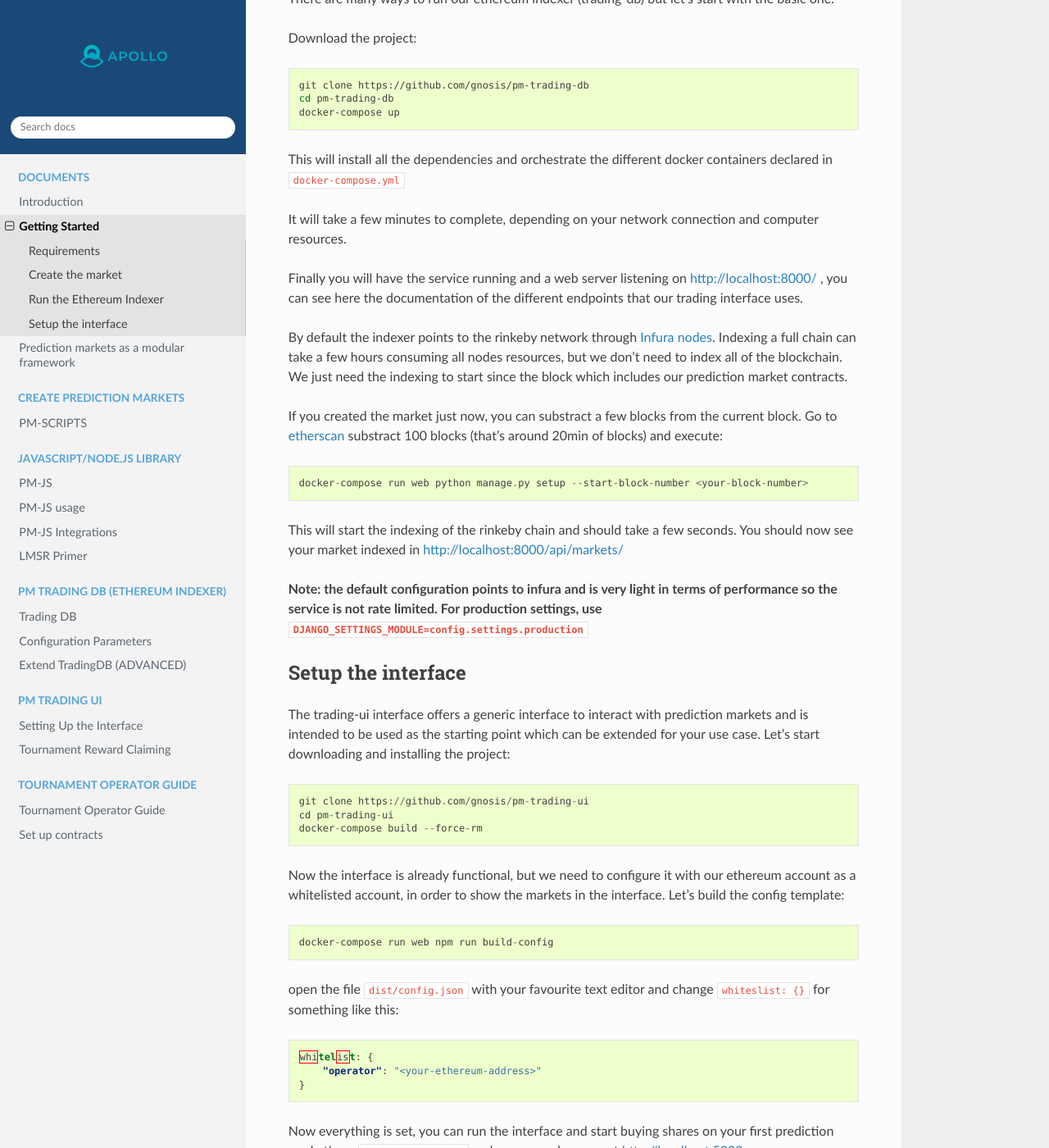
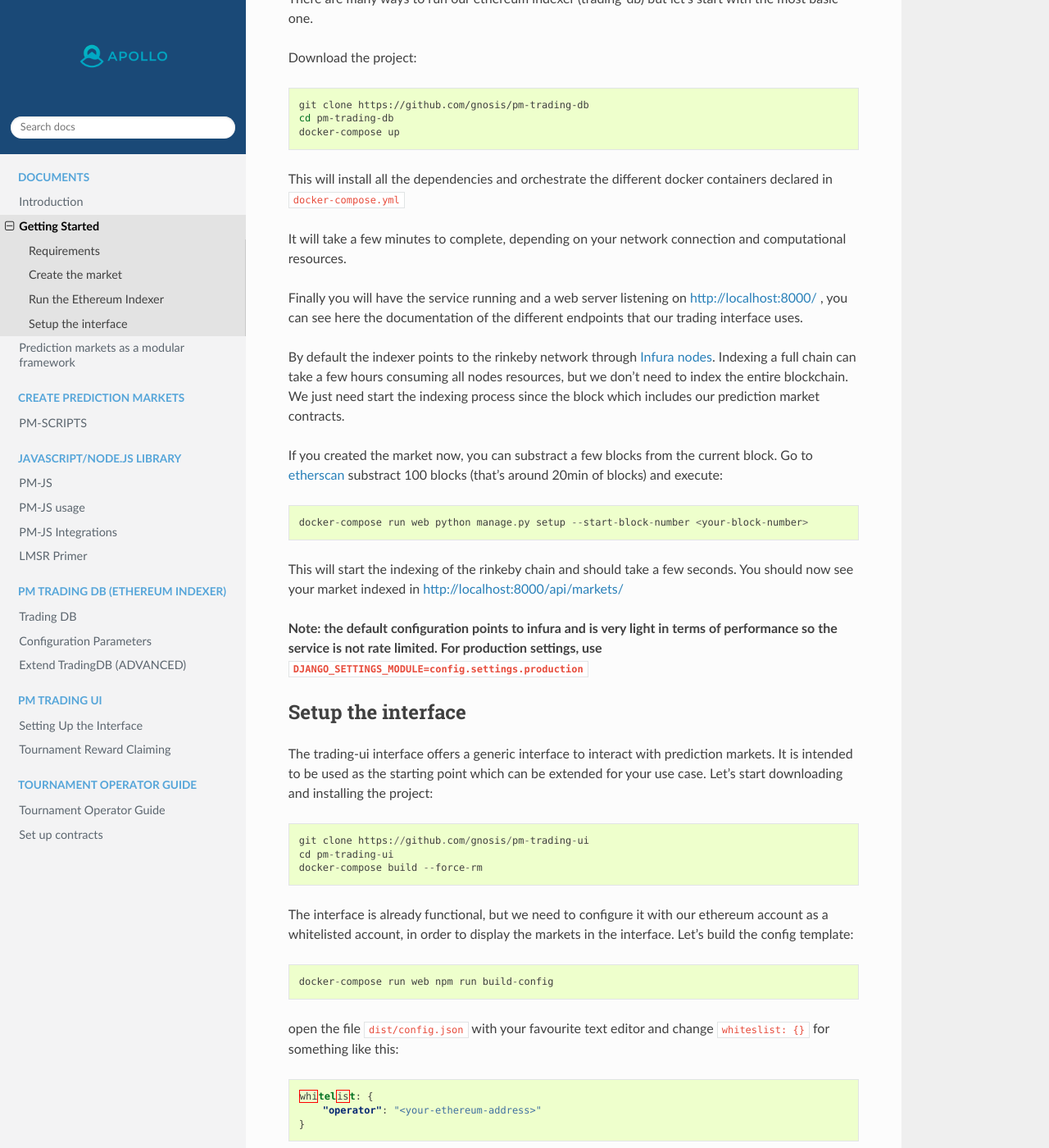
Before and after one commit to uivlis/conditional-tokens, a Sphinx documentation site: the page built from source/getting-started.md, in a window 1280 px wide and 1400 px high, scrolled down 1603 px. Shown: the whole window at 82% size. Built offline with Sphinx 7.4.7 and the Read the Docs theme 2.0.0, drawn with Linux system fonts in a browser that asks for light colours; some of the changed text lies outside the part shown.

Commit message:
Update getting-started.md

````diff
--- a/source/getting-started.md
+++ b/source/getting-started.md
@@ -1,6 +1,6 @@
 # Getting Started
 
-We are going to explain the minimum steps to have a prediction market deployed on a testnet and be able to interact with it through our trading interface.
+In what follows, we will explain the basic steps to deploy a prediction market on the testnet, and how to interact with it through our trading interface.
 
 ## Requirements
 * [Nodejs >= 7](https://nodejs.org/en/)
@@ -51,12 +51,12 @@ Run the creation command:
 npm run deploy -- -m examples/categoricalMarket.json -w 1e18
 ```
 
-This will create all the contracts related to a prediction market, [wrap ether](https://weth.io/) for you and fund the market with the WETH.
+This will create all the contracts related to a prediction market, [wrap some ether](https://weth.io/) and fund the market with the newly created WETH.
 
 Follow the instructions that `pm-script` prompts in the console until the end.
 
 ## Run the Ethereum Indexer
-There are many ways to run our ethereum indexer (trading-db) but let's start with the basic one.
+There are many ways to run our ethereum indexer (trading-db) but let's start with the most basic one.
 
 Download the project:
 ```sh
@@ -66,13 +66,13 @@ docker-compose up
 ```
 This will install all the dependencies and orchestrate the different docker containers declared in `docker-compose.yml`
 
-It will take a few minutes to complete, depending on your network connection and computer resources.
+It will take a few minutes to complete, depending on your network connection and computational resources.
 
 Finally you will have the service running and a web server listening on [http://localhost:8000/](http://localhost:8000/) , you can see here the documentation of the different endpoints that our trading interface uses.
 
-By default the indexer points to the rinkeby network through [Infura nodes](https://infura.io/). Indexing a full chain can take a few hours consuming all nodes resources, but we don't need to index all of the blockchain. We just need the indexing to start since the block which includes our prediction market contracts.
+By default the indexer points to the rinkeby network through [Infura nodes](https://infura.io/). Indexing a full chain can take a few hours consuming all nodes resources, but we don't need to index the entire blockchain. We just need start the indexing process since the block which includes our prediction market contracts.
 
-If you created the market just now, you can substract a few blocks from the current block. Go to [etherscan](https://rinkeby.etherscan.io/) substract 100 blocks (that's around 20min of blocks) and execute:
+If you created the market now, you can substract a few blocks from the current block. Go to [etherscan](https://rinkeby.etherscan.io/) substract 100 blocks (that's around 20min of blocks) and execute:
 ```
 docker-compose run web python manage.py setup --start-block-number <your-block-number>
 ```
@@ -82,7 +82,7 @@ This will start the indexing of the rinkeby chain and should take a few seconds.
 **Note: the default configuration points to infura and is very light in terms of performance so the service is not rate limited. For production settings, use `DJANGO_SETTINGS_MODULE=config.settings.production`**
 
 ## Setup the interface
-The trading-ui interface offers a generic interface to interact with prediction markets and is intended to be used as the starting point which can be extended for your use case.
+The trading-ui interface offers a generic interface to interact with prediction markets. It is intended to be used as the starting point which can be extended for your use case.
 Let's start downloading and installing the project:
 ```
 git clone https://github.com/gnosis/pm-trading-ui
@@ -90,7 +90,7 @@ cd pm-trading-ui
 docker-compose build --force-rm
 ```
 
-Now the interface is already functional, but we need to configure it with our ethereum account as a whitelisted account, in order to show the markets in the interface.
+The interface is already functional, but we need to configure it with our ethereum account as a whitelisted account, in order to display the markets in the interface.
 Let's build the config template:
 ```
 docker-compose run web npm run build-config
````
Also changed, not shown: other parts of source/getting-started.md (+1 -1 lines).
